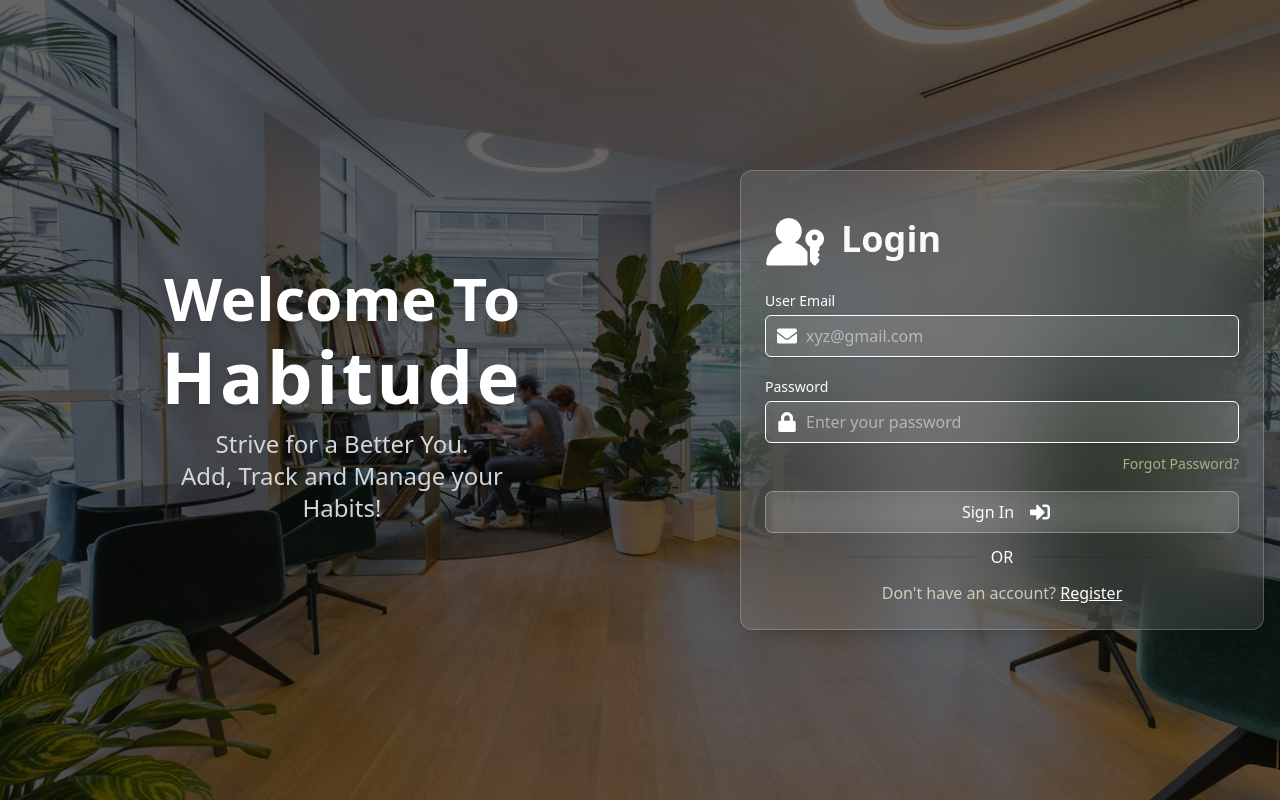
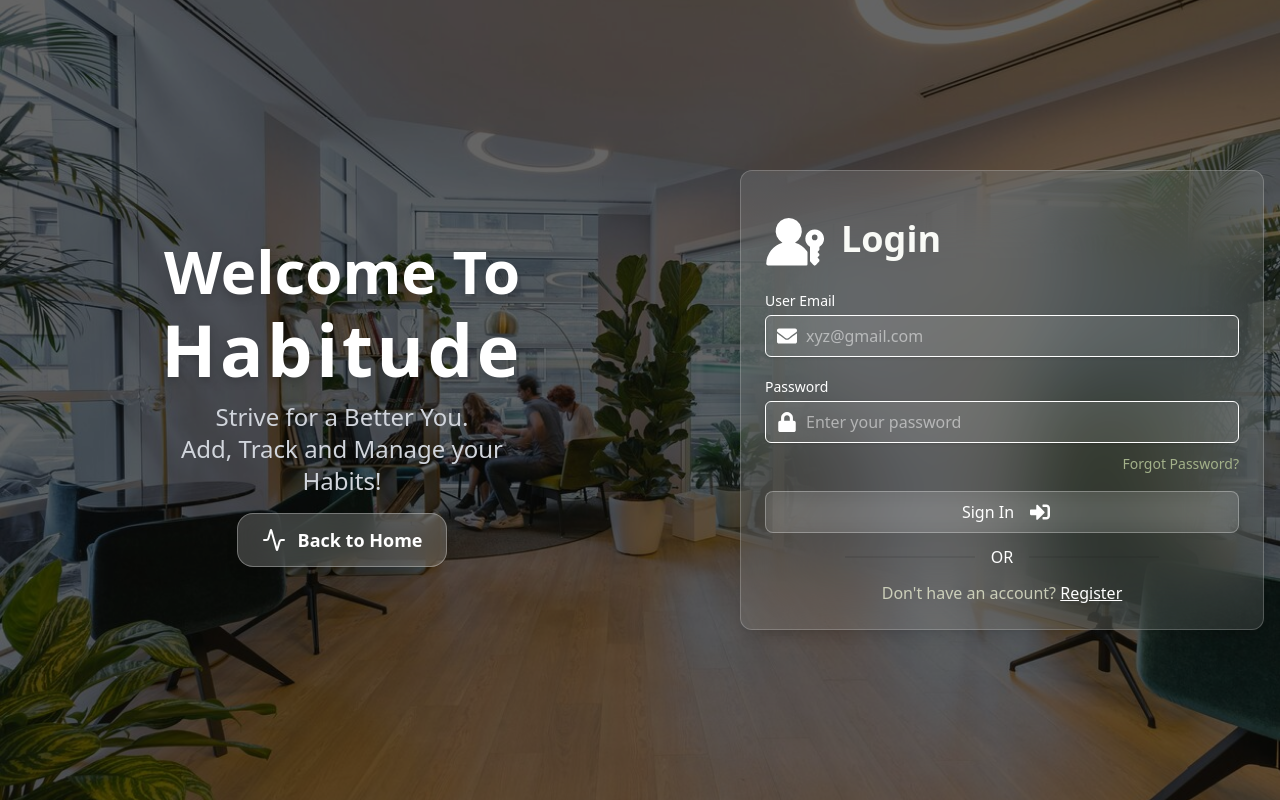
Before and after one commit to FahimTasnimKhan/Habitude-client, a React (Vite) app: page /auth in a window 1280 px wide. Built offline with nearby package versions, Linux system fonts and the light colour scheme; no server answers.

Commit message:
Login And Register Pages navigation Done

```diff
--- a/package.json
+++ b/package.json
@@ -16,6 +16,7 @@
     "daisyui": "^5.5.0",
     "firebase": "^12.6.0",
     "lucide-react": "^0.553.0",
+    "motion": "^12.23.24",
     "react": "^19.2.0",
     "react-countup": "^6.5.3",
     "react-dom": "^19.2.0",
--- /dev/null
+++ b/src/components/Shared/BackToHomeButton.jsx
@@ -0,0 +1,24 @@
+// BackToHomeButton.jsx
+import { useNavigate } from 'react-router';
+import { Activity } from 'lucide-react';
+import { motion } from 'framer-motion';
+
+const BackToHomeButton = ({ text = 'Back to Home' }) => {
+  const navigate = useNavigate();
+
+  return (
+    <motion.button
+      onClick={() => navigate('/')}
+      whileHover={{ scale: 1.05 }}
+      whileTap={{ scale: 0.95 }}
+      className="flex items-center gap-3 px-6 py-3 rounded-2xl shadow-lg
+                 bg-white/20 backdrop-blur-md border border-white/30
+                 text-white font-semibold transition-all duration-300 hover:bg-white/30"
+    >
+      <Activity className="w-6 h-6" />
+      <span className="text-lg">{text}</span>
+    </motion.button>
+  );
+};
+
+export default BackToHomeButton;
--- a/src/components/Shared/Navbar/NavMenuGeneral.jsx
+++ b/src/components/Shared/Navbar/NavMenuGeneral.jsx
@@ -20,12 +20,16 @@ const NavMenuGeneral = () => {
   return (
     <>
       <div className="flex justify-center items-center gap-2 ">
-        <NavButton className='' label="Home" address="/" />
-        <NavButton className='' label="About Us" address="/about" />
-        <NavButton className='' label="Contact Us" address="/contact" />
-        <NavButton className='' label="Shop" address="/shop" />
-        <NavButton className='' label="Cart" address="/cart" />
-        <NavButton className='' label="Blog" address="/blog" />
+        <NavButton className="" label="Home" address="/" />
+        <NavButton className="" label="About Us" address="/about" />
+        <NavButton className="" label="Contact Us" address="/contact" />
+        <NavButton className="" label="All Habits" address="/browse-habits" />
+        {user && (
+          <NavButton className="" label="My Habits" address="/my-habits" />
+        )}
+        {user && (
+          <NavButton className="" label="Add Habit" address="/add-habit" />
+        )}
         {user ? (
           <button className="btn bg-black text-white" onClick={HandleLogout}>
             Logout
--- a/src/layout/AuthLayout.jsx
+++ b/src/layout/AuthLayout.jsx
@@ -1,4 +1,5 @@
 import { Link, Outlet } from 'react-router';
+import BackToHomeButton from '../components/Shared/BackToHomeButton';
 
 const AuthLayout = () => {
   return (
@@ -24,7 +25,7 @@ const AuthLayout = () => {
             Strive for a Better You.
             <br /> Add, Track and Manage your Habits!
           </p>
-          <Link to="/">{/* <LeafButton></LeafButton> */}</Link>
+          <BackToHomeButton />
         </div>
 
         {/* ---------------------------------------
--- a/src/pages/Auth Pages/Login.jsx
+++ b/src/pages/Auth Pages/Login.jsx
@@ -1,13 +1,21 @@
 import { GoPasskeyFill } from 'react-icons/go';
 import { FaEnvelope, FaLock, FaSignInAlt } from 'react-icons/fa';
 import InputField from '../../components/Input Field/Input Field';
-import { Link } from 'react-router';
+import { Link, Navigate, useNavigate } from 'react-router';
 import { useForm } from 'react-hook-form';
 import useAuth from '../../hooks/UseAuth';
 import toast from 'react-hot-toast';
+import { useEffect } from 'react';
+import Aos from 'aos';
+import 'aos/dist/aos.css';
 
 const Login = () => {
   const { signIn } = useAuth();
+  const navigate = useNavigate();
+
+  useEffect(() => {
+    Aos.init({ duration: 900, once: true, easing: 'ease-in-out' });
+  }, []);
   // Hook from react-hook-form
   const {
     register,
@@ -31,6 +39,7 @@ const Login = () => {
 
           // 2️⃣ Reset the form
           reset();
+          navigate('/');
 
           // 3️⃣ Return a message for the success toast
           return 'Successfully Logged In';
@@ -48,6 +57,7 @@ const Login = () => {
   return (
     <div>
       <div
+        data-aos="fade-up"
         className="rounded-xl border border-white/20 shadow-lg m-4 p-6
              bg-white/10 backdrop-blur-2xl text-white"
       >
--- a/src/pages/Auth Pages/Register.jsx
+++ b/src/pages/Auth Pages/Register.jsx
@@ -5,8 +5,13 @@ import { useForm } from 'react-hook-form';
 import useAuth from '../../hooks/UseAuth';
 import { fileToBase64, registerUsertoDB } from '../../utils/utilities';
 import { toast } from 'react-hot-toast';
+import { useEffect } from 'react';
+import Aos from 'aos';
 
 export default function RegisterUIOnly() {
+  useEffect(() => {
+    Aos.init({ duration: 900, once: true, easing: 'ease-in-out' });
+  }, []);
   const { createUser } = useAuth();
   // Hook From Code
   const {
@@ -54,12 +59,14 @@ export default function RegisterUIOnly() {
   };
 
   return (
-    <div className="rounded-xl border border-white/20 shadow-lg m-4 p-6 bg-white/10 backdrop-blur-2xl text-white">
+    <div
+      data-aos="fade-up"
+      className="rounded-xl border border-white/20 shadow-lg m-4 p-6 bg-white/10 backdrop-blur-2xl text-white"
+    >
       <div className="flex gap-3">
         <FaUserPlus size={60} />
         <h2 className="text-4xl font-bold mb-8 pt-2">Register</h2>
       </div>
-
 
       <RegisterForm
         register={register}
```
Also changed, not shown: 1 other file (tests, documents, lock files or other folders).
